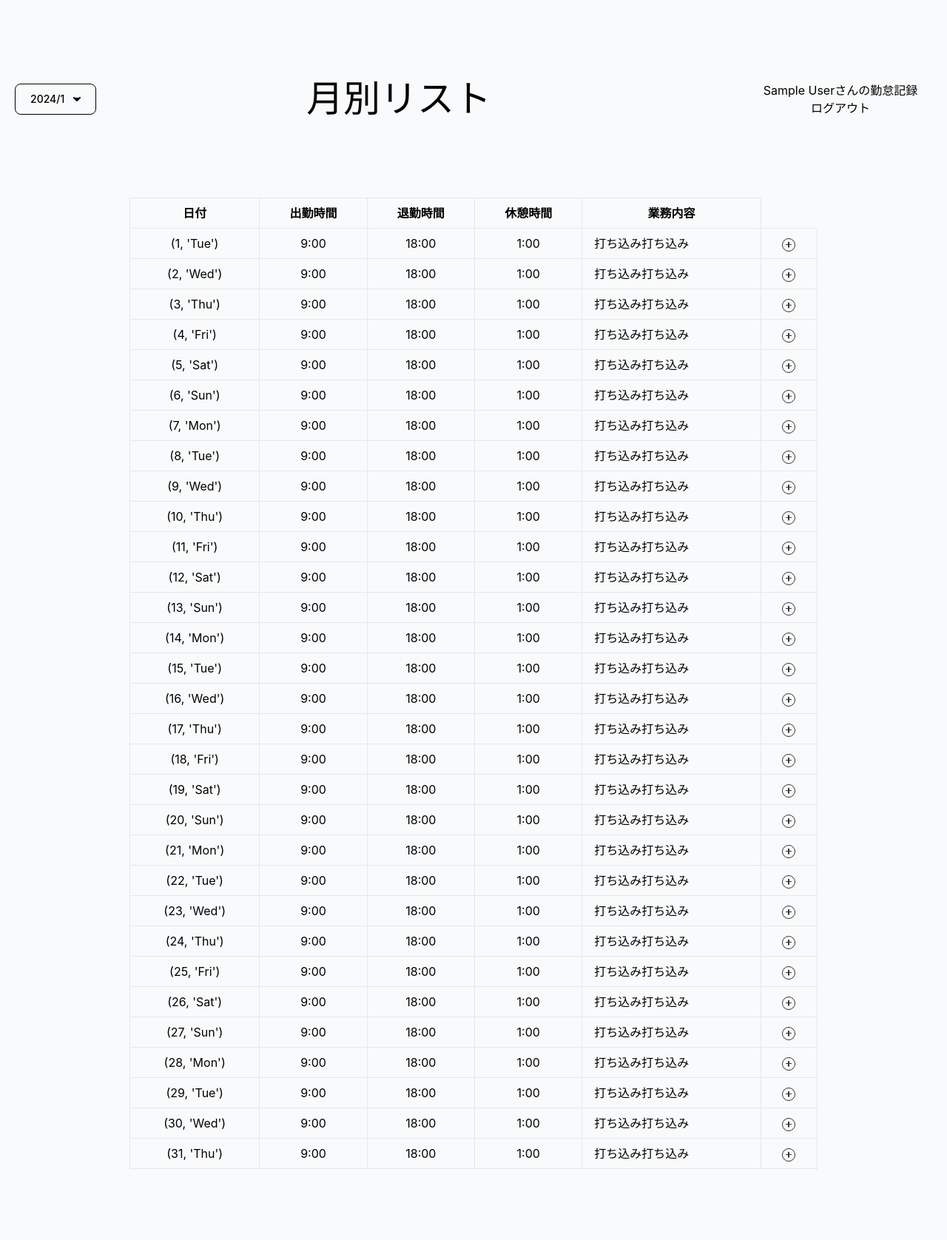
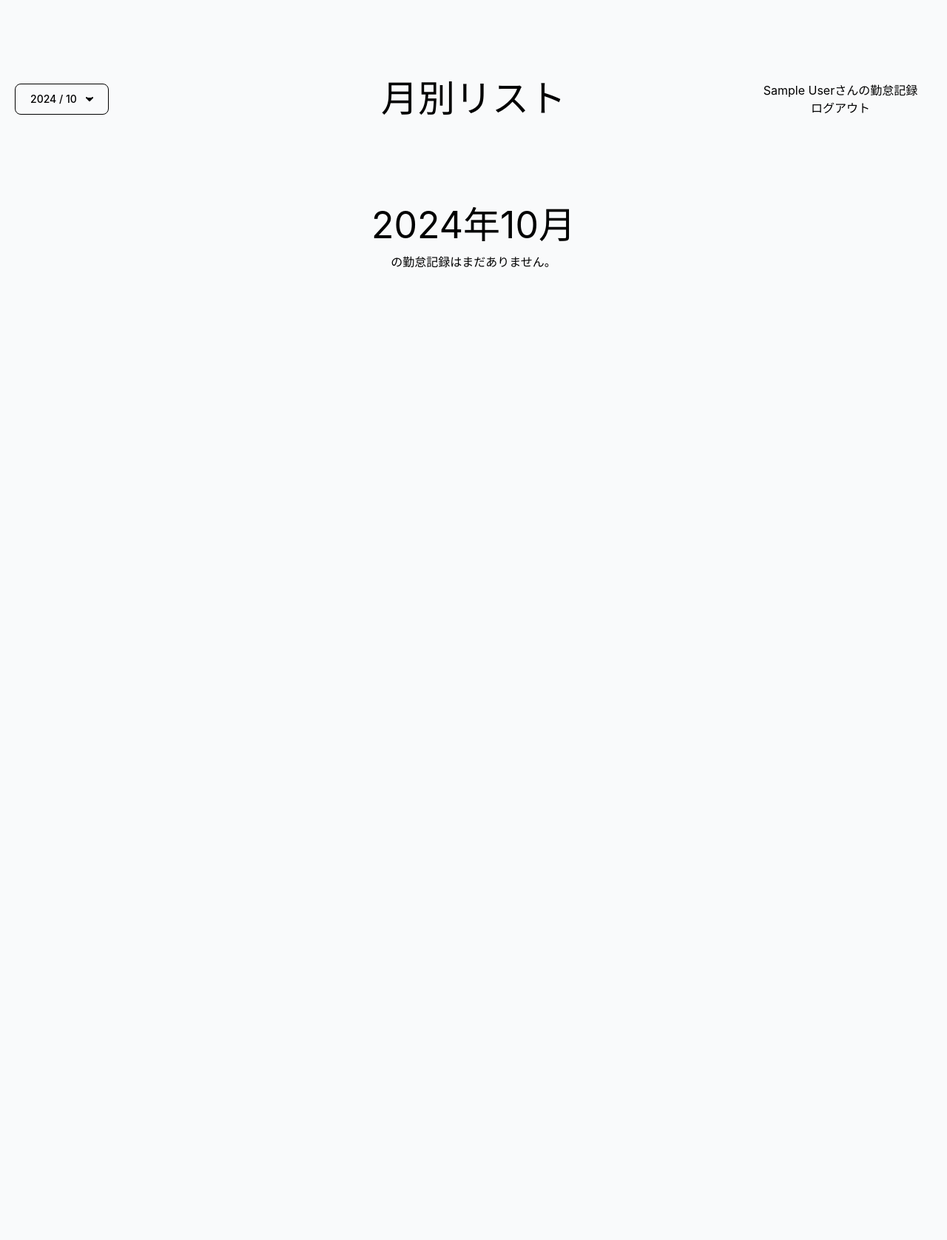
Before and after one commit to tomoyq/attendance_system, a Django app: page /works/1 in a window 1280 px wide. Shown: the whole page at 74% size. After the commit the page ends 362 px from the top, so only its background shows below. Run offline with Django 5.2, Linux system fonts and the light colour scheme; a user stored in the database is signed in; tables that the repository leaves empty hold one stand-in row (values such as "Sample post"); some libraries are stand-ins or nearby versions.

Commit message:
テンプレートにデータを表示#4

```diff
--- a/static/css/works.css
+++ b/static/css/works.css
@@ -4,7 +4,7 @@
 
 body {
     width: 100%;
-    height: 100vh;
+    height: 100%;
 }
 
 .container h1{
--- a/templates/base.html
+++ b/templates/base.html
@@ -60,12 +60,10 @@
         }
     </script>
 </head>
-<body>
+<body class="bg-gray-50 dark:bg-gray-900 w-full h-full">
 
-    <div class="bg-gray-50 dark:bg-gray-900 w-full h-fuw-full">
-        {% block content %}
-        {% endblock content %}
-    </div>
+    {% block content %}
+    {% endblock content %}
 
     <script src="https://cdn.jsdelivr.net/npm/bootstrap@5.3.0/dist/js/bootstrap.bundle.min.js" integrity="sha384-geWF76RCwLtnZ8qwWowPQNguL3RmwHVBC9FhGdlKrxdiJJigb/j/68SIy3Te4Bkz" crossorigin="anonymous"></script>
 </body>
--- a/templates/work/home.html
+++ b/templates/work/home.html
@@ -2,27 +2,29 @@
 
 {% load static %}
 
+{% load boost %}
+
 {% block content %}
 
 <!-- header -->
-<div id="homeContent" class="container px-5 py-24 w-full mx-auto">
-    <div class="flex flex-col justify-center items-center sm:flex-row sm:items-center items-start">
+<div id="homeContent" class="container px-5 py-24 w-full h-100vh mx-auto">
+    <div class="flex flex-col justify-center items-center sm:items-center items-start relative">
 
-        <div class="dropdownContainer mx-auto">
+        <div class="dropdownContainer mx-auto flex-1 absolute left-0">
             <!-- dropdown -->
 
-            <button id="dropdownDefaultButton" data-dropdown-toggle="dropdown" class="hover:bg-gray-100 focus:ring-4 focus:outline-none focus:ring-blue-300 font-medium rounded-lg text-sm px-5 py-2.5 text-center inline-flex items-center dark:bg-blue-600 dark:hover:bg-blue-700 dark:focus:ring-blue-800" type="button">2024/1 <svg class="w-2.5 h-2.5 ms-3" aria-hidden="true" xmlns="http://www.w3.org/2000/svg" viewBox="0 0 10 6">
+            <button id="dropdownDefaultButton" data-dropdown-toggle="dropdown" class="hover:bg-gray-100 focus:ring-4 focus:outline-none focus:ring-blue-300 font-medium rounded-lg text-sm px-5 py-2.5 text-center inline-flex items-center dark:bg-blue-600 dark:hover:bg-blue-700 dark:focus:ring-blue-800" type="button">{{target.year}} / {{target.month}} <svg class="w-2.5 h-2.5 ms-3" aria-hidden="true" xmlns="http://www.w3.org/2000/svg" viewBox="0 0 10 6">
                 <path stroke="currentColor" stroke-linecap="round" stroke-linejoin="round" stroke-width="2" d="m1 1 4 4 4-4"/>
                 </svg>
             </button>
 
             <!-- Dropdown menu -->
-            <form action="{% url 'work:home' user.employee_number %}" method="get">
+            <form action="{% url 'work:home' user.employee_number %}" method="GET">
               {% csrf_token %}
               <div id="dropdown" class="z-10 hidden bg-white divide-gray-100 rounded-lg shadow dark:bg-gray-700">
                 <div class="py-2 text-sm text-center" aria-labelledby="dropdownDefaultButton">
                   {% for month in dropdown_months %}
-                    <button type="submit" name="drop_down" class="px-4 py-2 w-full hover:bg-gray-100 dark:hover:bg-gray-600 dark:hover:text-white" value="{{month.0}}, {{month.1}}">{{month.0}} / {{month.1}}<!-- month.0でタプルの1つ目の要素にアクセスしている --></button>
+                    <button type="submit" name="drop_down" class="px-4 py-2 w-full hover:bg-gray-100 dark:hover:bg-gray-600 dark:hover:text-white" value="{{month.0}}{{month.1}}">{{month.0}} / {{month.1}}<!-- month.0でタプルの1つ目の要素にアクセスしている --></button>
                   {% endfor %}
                 </div>
               </div>
@@ -30,9 +32,11 @@
 
         </div>
 
-        <h1 class="flex-grow sm:pr-16 font-medium title-font flex justify-center items-center">月別リスト</h1>
+        <div class="flex-1 justify-center items-center">
+          <h1 class="font-medium title-font">月別リスト</h1>
+        </div>
 
-        <div class="w-1/5 text-center">
+        <div class="w-1/5 text-center flex-1 absolute right-0">
           <h3>{{user.name}}さんの勤怠記録</h3>
 
           <form method="POST" action="{% url 'acounts:logout' %}" name="logout_form">
@@ -43,6 +47,11 @@
         </div>
     </div>
 
+    {% if is_queryset %}
+      <div class="text-center mt-24">
+        <h1>{{target.year}}年{{target.month}}月</h1>の勤怠記録はまだありません。
+      </div>
+    {% else %}
       <!-- table -->
       <table class="table-auto w-3/4 mx-auto mt-24">
           <thead>
@@ -55,34 +64,35 @@
             </tr>
           </thead>
           <tbody>
-          {% for date in date_list %}
+            <!-- date_listから日付と曜日を一つずつ取り出す -->
+            {% for date, weekday in date_list %}
+                <!-- for文を２つのリストで回すためにdjango-boostのzip関数を使用 -->
+              {% for object, queryset_day in object_list|zip:queryset_days %}
+                <!-- 日付とクエリセットから作ったリストの値が同じときのobject_listの中身をそれぞれ描写(indexが0からのためcounterも0からスタート) -->
+                {% if queryset_day == date %}
                   <tr>
-            <td class="border px-4 py-2 text-center">{{date}}</td>
-            <td class="border px-4 py-2 text-center">9:00</td>
-            <td class="border px-4 py-2 text-center">18:00</td>
-            <td class="border px-4 py-2 text-center">1:00</td>
-            <td class="border px-4 py-2 ">打ち込み打ち込み</td>
+                    <td class="border px-4 py-2 text-center">{{ date }} / {{ weekday }}</td>
+                    <td class="border px-4 py-2 text-center">{{ object.attendance_time }}</td>
+                    <td class="border px-4 py-2 text-center">{{ object.closing_time }}</td>
+                    <td class="border px-4 py-2 text-center">{{ object.break_time }}</td>
+                    <td class="border px-4 py-2 ">{{ object.content }}</td>
                     <td class="border px-4 py-2 text-center"><a href="#" name="modalButton" id="1"><span class="dli-plus-circle"><span></span></span></a></td>
                   </tr>
+                {% else %}
+                  <tr>
+                    <td class="border px-4 py-2 text-center">{{ date }} / {{ weekday }}</td>
+                    <td class="border px-4 py-2 text-center"></td>
+                    <td class="border px-4 py-2 text-center"></td>
+                    <td class="border px-4 py-2 text-center"></td>
+                    <td class="border px-4 py-2 "></td>
+                    <td class="border px-4 py-2 text-center"></td>
+                  </tr>
+                {% endif %}
               {% endfor %}
-          <!-- <tr>
-            <td class="border px-4 py-2">2日</td>
-            <td class="border px-4 py-2 text-center">9:00</td>
-            <td class="border px-4 py-2 text-center">18:00</td>
-            <td class="border px-4 py-2 text-center">1:00</td>
-            <td class="border px-4 py-2 ">打ち込み打ち込み打ち込み打ち込み</td>
-            <td class="border px-4 py-2 "><a href="#" name="modalButton" id="2"><span class="dli-plus-circle"><span></span></span></a></td>
-          </tr>
-          <tr>
-            <td class="border px-4 py-2">3日</td>
-            <td class="border px-4 py-2 text-center">9:00</td>
-            <td class="border px-4 py-2 text-center">18:00</td>
-            <td class="border px-4 py-2 text-center">1:00</td>
-            <td class="border px-4 py-2 ">打ち込み打ち込み打ち込</td>
-            <td class="border px-4 py-2 "><a href="#" name="modalButton" id="3"><span class="dli-plus-circle"><span></span></span></a></td>
-          </tr> -->
+            {% endfor %}
           </tbody>
       </table>
+    {% endif %}
 
 </div>
 
--- a/work/date.py
+++ b/work/date.py
@@ -15,10 +15,13 @@ class CalculateDates(calendar.Calendar):
     def __init__(self):
         self.today = datetime.date.today()
 
+    def change_str_datetime(self, date):
+        #文字列型に変換したdateを(年, 月)のフォーマットでdate型に変換している
+        return datetime.datetime.strptime(str(date), '%Y%m')
+
     #月の日数と曜日を取得
     def calculate_days(self, date):
-        #文字列型に変換したdateを(年, 月)のフォーマットでdate型に変換している
-        target = datetime.datetime.strptime(str(date), '%Y, %m')
+        target = self.change_str_datetime(date=date)
 
         #調べたい月を引数に渡す
         #(日, 曜日)のリストを保持(nextで一つずつ取り出す)
--- a/work/views.py
+++ b/work/views.py
@@ -4,22 +4,26 @@ from django.utils.decorators import method_decorator
 from django.utils.translation import gettext as _
 from django.views.generic import TemplateView, ListView
 
-from .models import *
+from .models import Attendance
 from .date import CalculateDates
 
 @method_decorator(login_required, name='dispatch')
 class HomeView(ListView):
     template_name = 'work/home.html'
     model = Attendance
+    ordering = '-employee_number', '-date'
     date = CalculateDates()
     #初期値は今日の日付から年と月をとって文字列型で保持
     #calculate_days関数のformatが(年, 月)のためそれに合うように代入
-    target_month = str(date.today.year) + ', ' + str(date.today.month)
+    target_month = str(date.today.year) + str(date.today.month)
+    #指定した月のquerysetが取れないときtemplateに渡すフラグ
+    is_queryset = False
 
     def get(self, request, *args, **kwargs):
+        self.is_queryset = False
 
         if 'drop_down' in self.request.GET:
-            self.target_month = self.request.GET['drop_down']
+            self.target_month = self.request.GET.get('drop_down')
 
         self.object_list = self.get_queryset()
         allow_empty = self.get_allow_empty()
@@ -41,16 +45,42 @@ class HomeView(ListView):
         context = self.get_context_data()
         return self.render_to_response(context)
 
+    def get_queryset(self, **kwargs):
+        queryset = super().get_queryset(**kwargs)
+        #表示したい月のdatetime型objの取得
+        target = self.date.change_str_datetime(date=self.target_month)
+
+        #社員番号がログインしているユーザーのもので、出勤日がtargetの年月と一致しているものを取得
+        queryset = queryset.filter(employee_number=self.request.user.pk, date__year=target.year, date__month=target.month)
+        if queryset.first() is None:
+            self.is_queryset = True
+
+        return queryset
 
     def get_context_data(self, **kwargs):
         context = super().get_context_data(**kwargs)
         context['user'] = self.request.user
+        #表示している年月を取得
+        context['target'] = self.date.change_str_datetime(date=self.target_month)
         #当月合わせて5か月分の過去の月を取得
         context['dropdown_months'] = self.date.calculate_five_month()
         #表示したい月の日数を取得
         context['date_list'] = self.date.localize_date_list(target_month=self.target_month)
+        #object_listに入っているデータの日付だけのリスト
+        context['queryset_days'] = self.get_day_from_queyset()
+        context['is_queryset'] = self.is_queryset
 
         return context
 
+    #querysetから日付のリストを作る
+    def get_day_from_queyset(self):
+        #querysetからdateフィールドだけのリストを作成
+        queryset_dates = self.object_list.values_list('date', flat=True)
+        queryset_dates_list = list(queryset_dates)
+
+        #datetime型のobjから日付だけのリストを作る
+        days_list = [date.day for date in queryset_dates_list ]
+        return days_list
+
 class EmployeeListView(TemplateView):
     template_name = 'work/employeeList.html'
--- a/works/settings.py
+++ b/works/settings.py
@@ -43,6 +43,7 @@ INSTALLED_APPS = [
     'django.contrib.messages',
     'django.contrib.staticfiles',
     'django.contrib.sites',
+    'django_boost',
 ]
 
 MIDDLEWARE = [
```
Also changed, not shown: work/tests/test_date.py (+4 -4 lines), work/tests/test_views.py (+75 -20 lines). Lines whose indentation alone changed are shown as unchanged.
